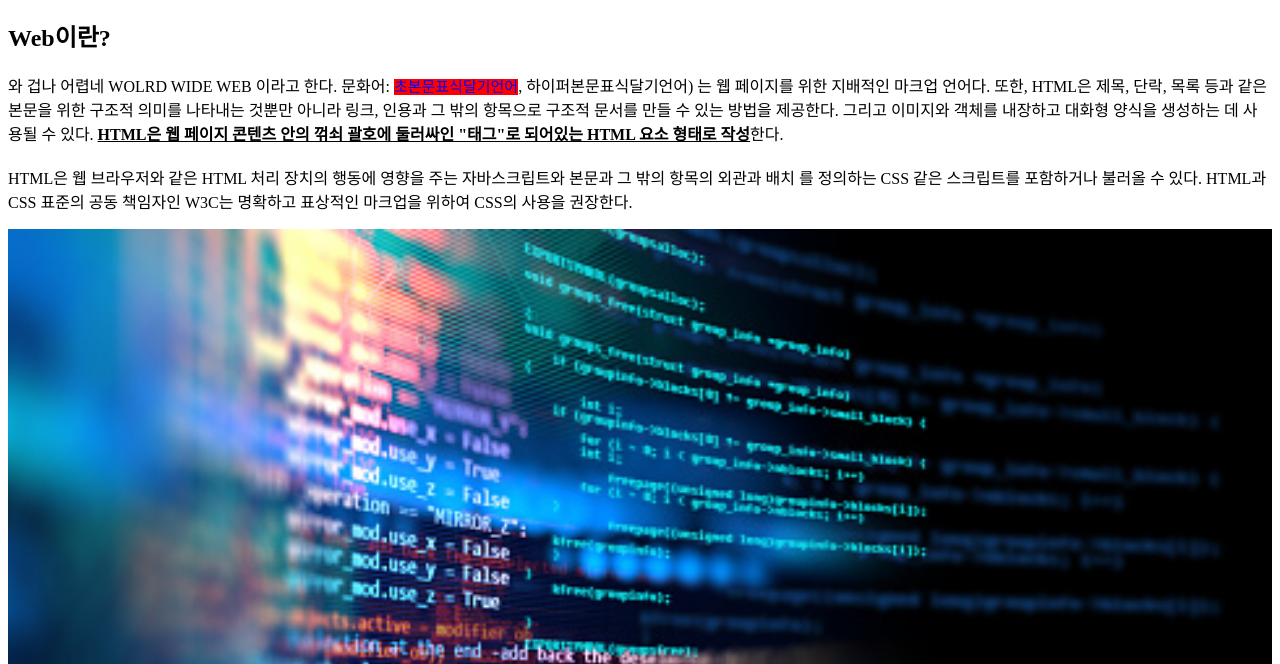
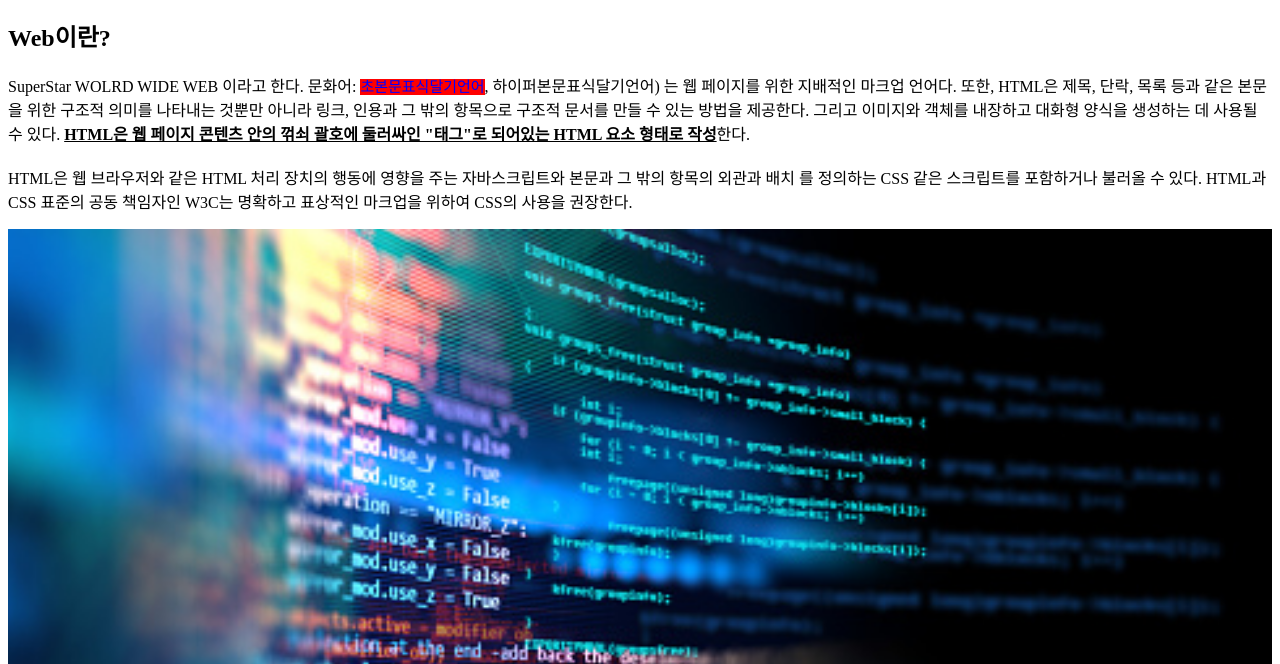
Before and after one commit to aidenForjsp/aiden1, a plain HTML site: page index.html in a window 1280 px wide. Shown: the part 136-800 px from the top of the page. Drawn offline with Linux system fonts and the light colour scheme; files whose address does not match are found by name.

Commit message:
3번째 수정

```diff
--- a/index.html
+++ b/index.html
@@ -13,7 +13,7 @@
     </ol>
 
     <h2>Web이란?</h2>
-    <p>와 겁나 어렵네 WOLRD WIDE WEB 이라고 한다.
+    <p>SuperStar WOLRD WIDE WEB 이라고 한다.
     문화어: <span style="font-size:15px; color:blue; background-color:red;">초본문표식달기언어</span>, 하이퍼본문표식달기언어)
     는 웹 페이지를 위한 지배적인 마크업 언어다. 또한, HTML은 제목, 단락, 목록 등과
     같은 본문을 위한 구조적 의미를 나타내는 것뿐만 아니라 링크, 인용과
```
